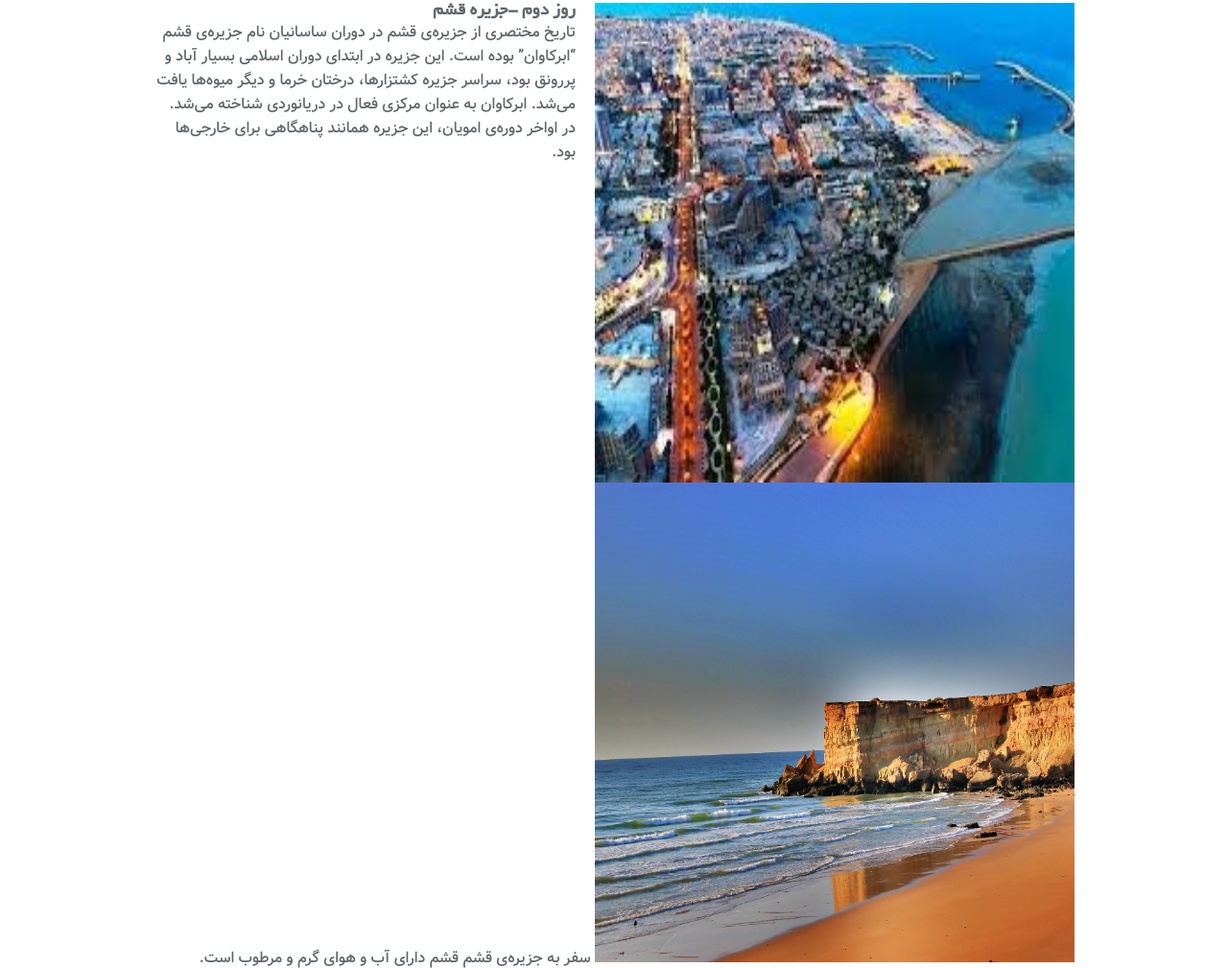
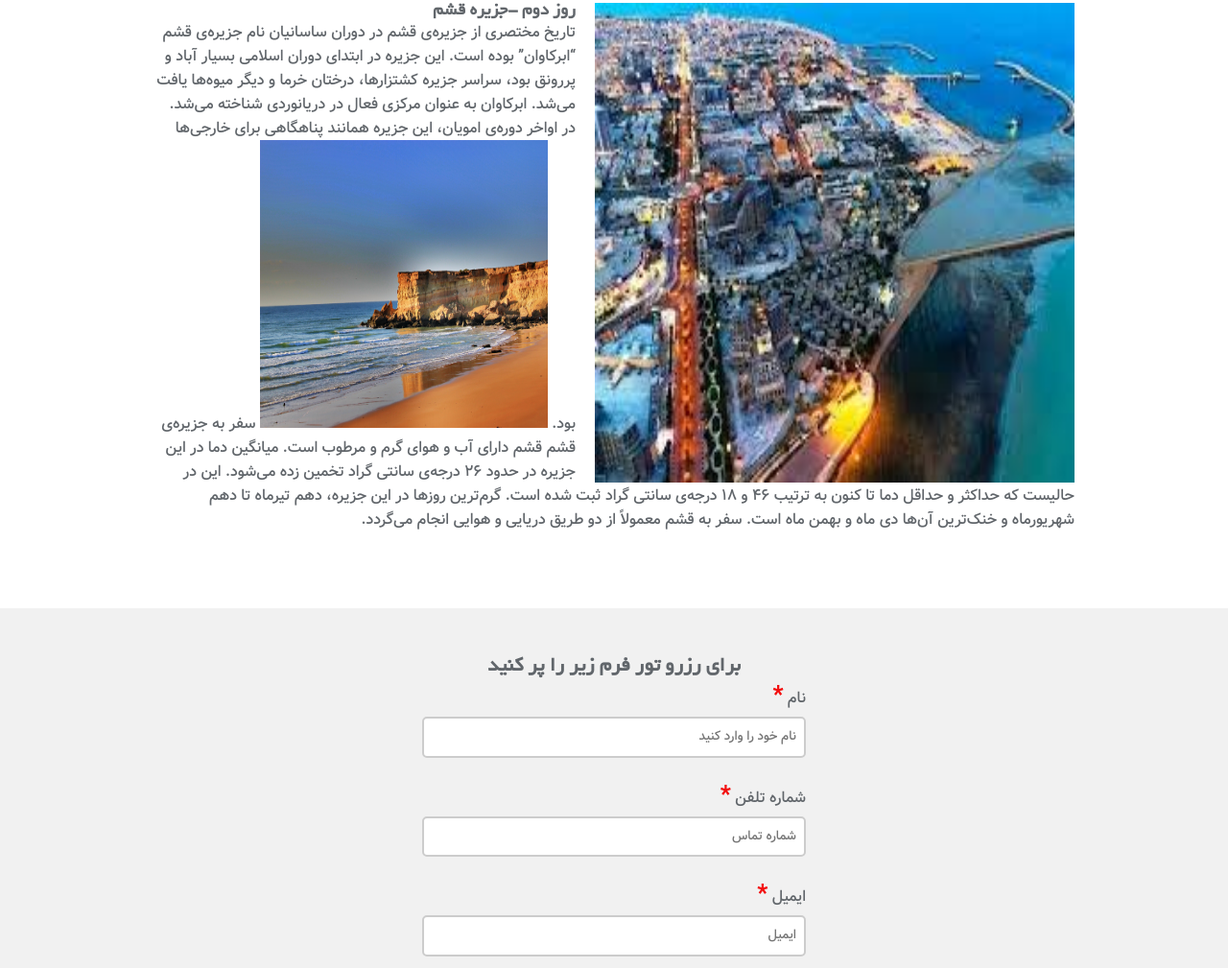
Before and after one commit to mahdisharafi/tour-hormozgan, a plain HTML site: page index.html in a window 1280 px wide. Shown: the part 2538-3547 px from the top of the page at 96% size. Drawn offline with Linux system fonts and the light colour scheme.

Commit message:
Update index.html

```diff
--- a/index.html
+++ b/index.html
@@ -87,7 +87,7 @@
                     تاریخ مختصری از جزیره‌ی قشم
                     در دوران ساسانیان نام جزیره‌ی قشم “ابرکاوان” بوده است. این جزیره در ابتدای دوران اسلامی بسیار آباد و پررونق بود، سراسر جزیره کشتزارها، درختان خرما و دیگر میوه‌ها یافت می‌شد. ابرکاوان به عنوان مرکزی فعال در دریانوردی شناخته می‌شد. در اواخر دوره‌ی امویان، این جزیره همانند پناهگاهی برای خارجی‌ها بود.
 
-                 <img src="mmg.jpg"   width="500"  height="500"  />
+                 <img src="mmg.jpg"   width="300"  height="300"  />
 
                  سفر به جزیره‌ی قشم
 قشم دارای آب و هوای گرم و مرطوب است. میانگین دما در این جزیره در حدود ۲۶ درجه‌ی سانتی گراد تخمین زده می‌شود. این در حالیست که حداکثر و حداقل دما تا کنون به ترتیب ۴۶ و ۱۸ درجه‌ی سانتی گراد ثبت شده است. گرم‌ترین روزها در این جزیره، دهم تیرماه تا دهم شهریورماه و خنک‌ترین آن‌ها دی ماه و بهمن ماه است. سفر به قشم معمولاً از دو طریق دریایی و هوایی انجام می‌گردد.
```
